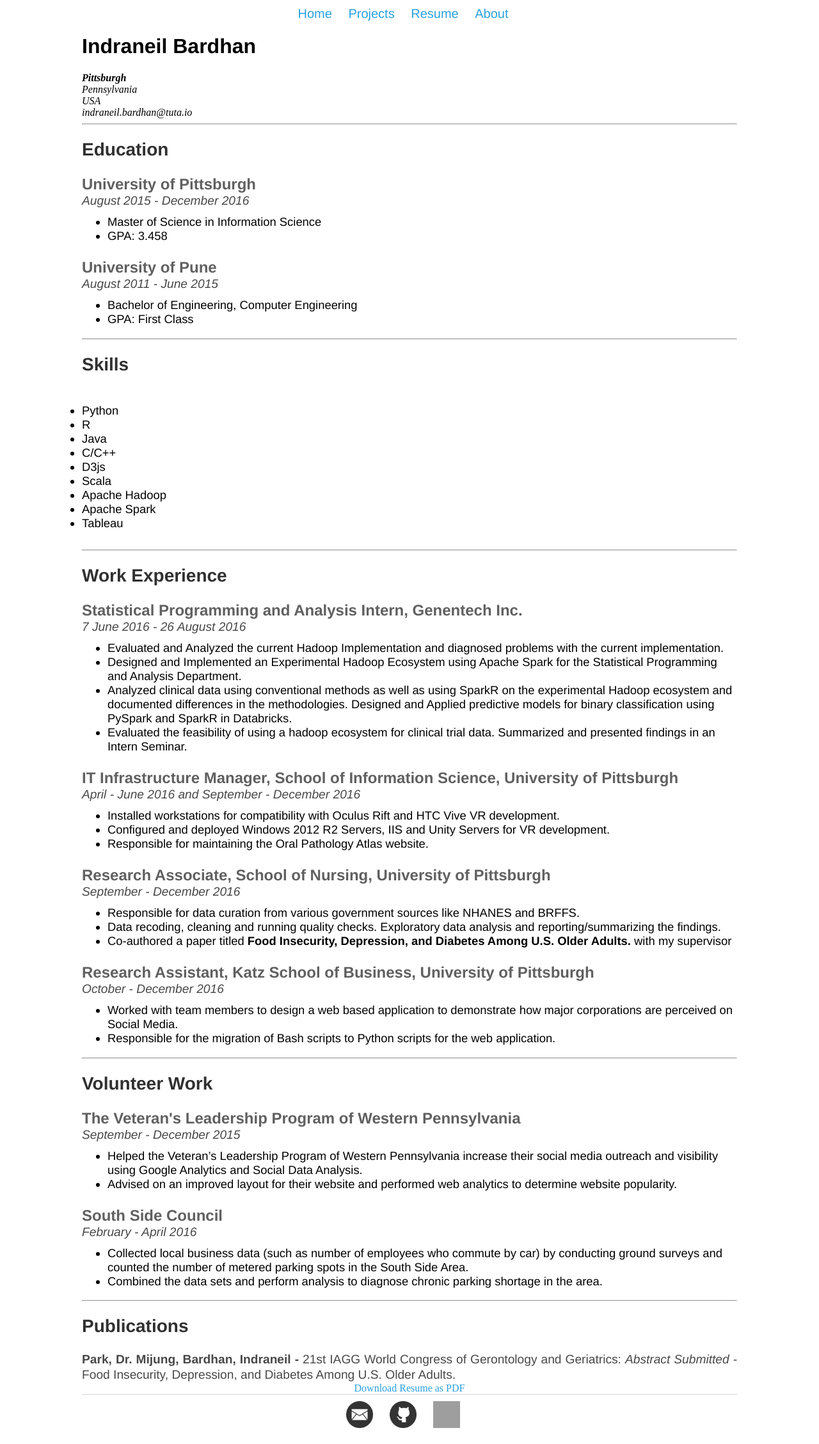
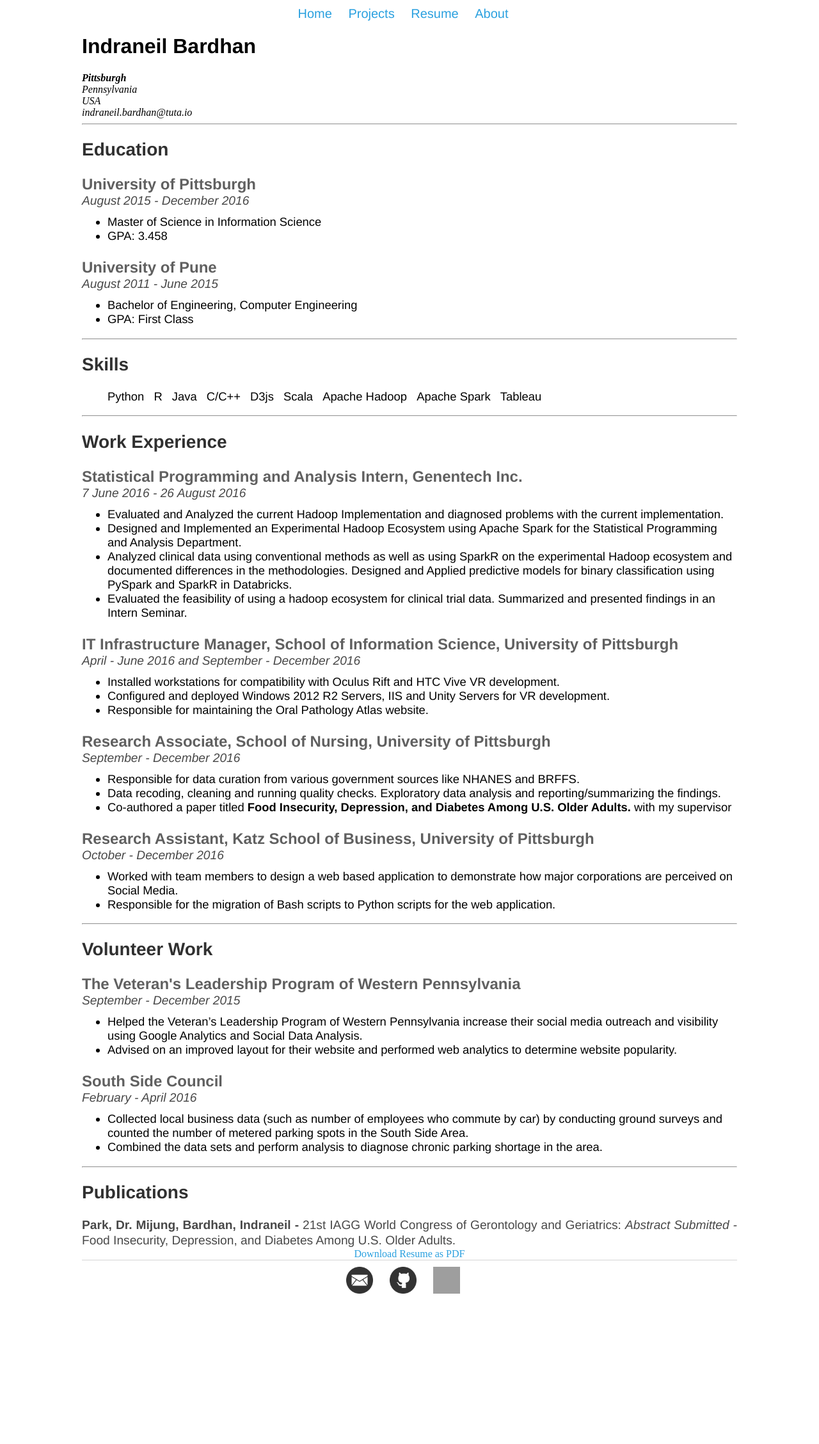
Before and after one commit to NeilBardhan/neilbardhan.github.io, a Jekyll site: the page built from resume/index.html, in a window 1280 px wide. Shown: the whole page at 64% size. Built offline with Jekyll 4.4.1, drawn with Linux system fonts in a browser that asks for light colours; after the commit the page ends 2047 px from its top, so only the background shows below that; grey boxes are pictures that could not be loaded.

Commit message:
Update main.css

```diff
--- a/css/main.css
+++ b/css/main.css
@@ -68,7 +68,7 @@ p {
     padding: 0;
 }
 
-ul.skills {
+ul.skills li {
     display: inline;
     margin-right: 10px;
 }
```
